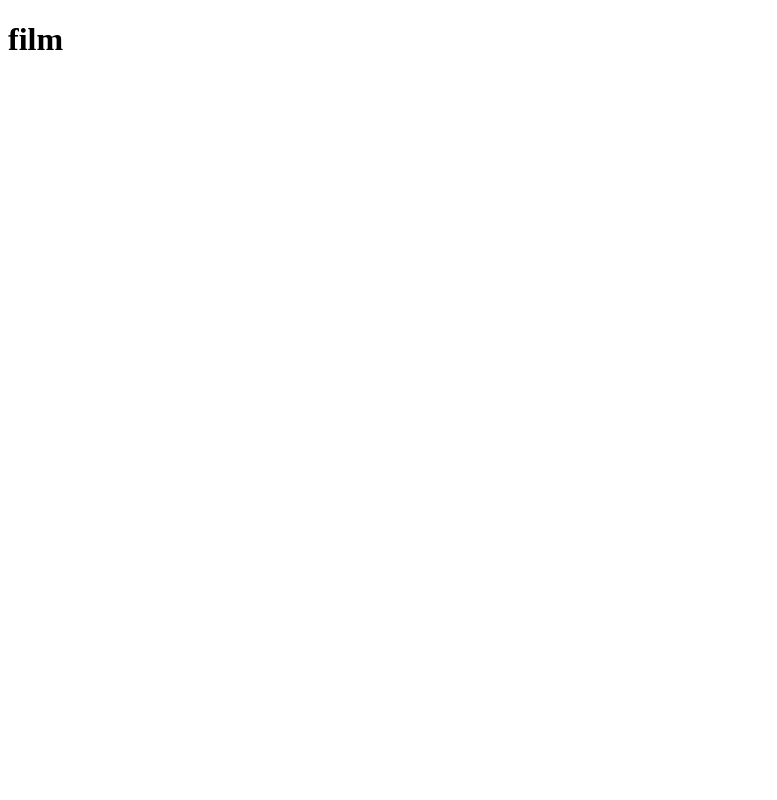
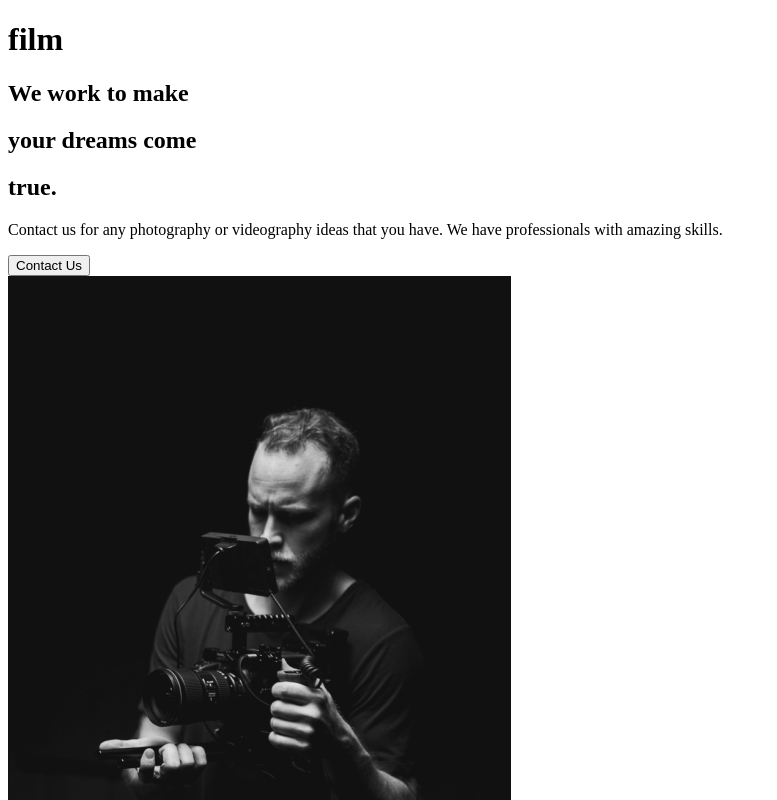
Before and after one commit to mrwhite252/portfolio, a React (Create React App) app: page / in a window 1280 px wide. Shown: the top 800 px of the page, without its empty margins (0-777 px from the left). Built offline with nearby package versions, Linux system fonts and the light colour scheme.

Commit message:
2. About Section

```diff
--- a/src/App.js
+++ b/src/App.js
@@ -1,7 +1,12 @@
+// import pages
+
+import AboutUs from "./pages/AboutUs";
+
 function App() {
   return (
     <div className="App">
       <h1>film</h1>
+      <AboutUs />
     </div>
   );
 }
--- /dev/null
+++ b/src/components/AboutSection.js
@@ -0,0 +1,35 @@
+import React from "react";
+import home1 from "../img/home1.png";
+
+const AboutSection = () => {
+  return (
+    <div>
+      <div className="description">
+        <div className="title">
+          <div className="hide">
+            <h2>We work to make</h2>
+          </div>
+          <div className="hide">
+            <h2>
+              your <span>dreams</span> come
+            </h2>
+          </div>
+          <div className="hide">
+            <h2>true.</h2>
+          </div>
+        </div>
+
+        <p>
+          Contact us for any photography or videography ideas that you have. We
+          have professionals with amazing skills.
+        </p>
+        <button>Contact Us</button>
+      </div>
+      <div className="image">
+        <img src={home1} alt="contact-us-img" />
+      </div>
+    </div>
+  );
+};
+
+export default AboutSection;
--- /dev/null
+++ b/src/pages/AboutUs.js
@@ -0,0 +1,9 @@
+import React from "react";
+// page components
+import AboutSection from "../components/AboutSection";
+
+const AboutUs = () => {
+  return <AboutSection />;
+};
+
+export default AboutUs;
```
